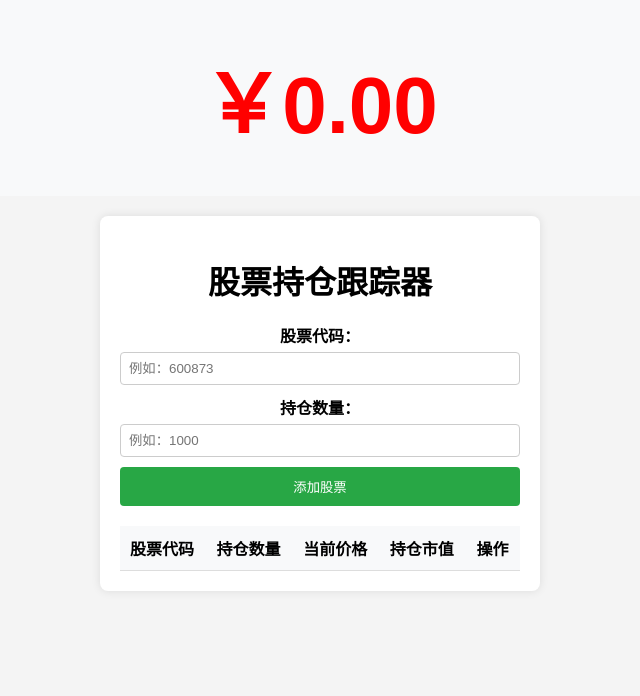
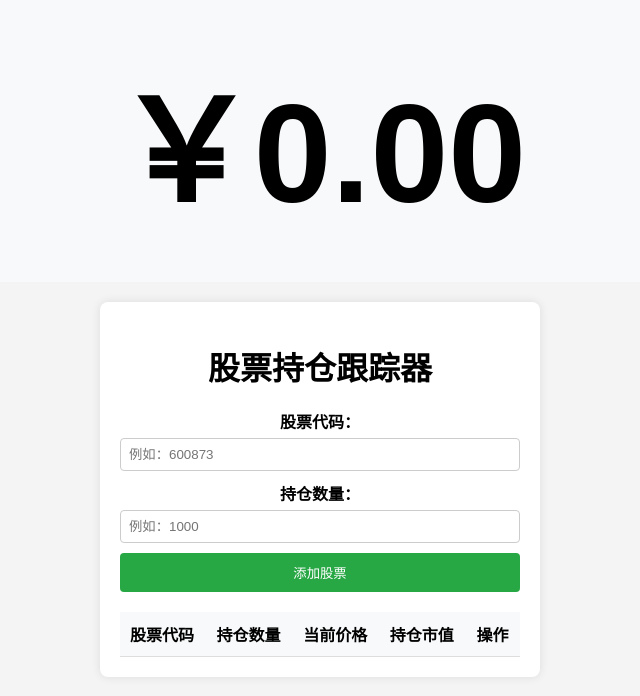
Before and after one commit to xyjxg/yanglaojin, a plain HTML site: page index.html in a window 1280 px wide. Shown: the whole page, without its empty margins (320-960 px from the left). Drawn offline with Linux system fonts and the light colour scheme.

Commit message:
Update styles.css

```diff
--- a/styles.css
+++ b/styles.css
@@ -11,9 +11,9 @@ body {
 
 /* 总市值显示样式 */
 .total-value-display {
-    font-size: 80px; /* 非常大的字体 */
+    font-size: 140px; /* 非常大的字体 */
     font-weight: bold;
-    color: #ff0000; /* 红色 */
+    color: #000000; /* 红色 */
     padding: 40px;
     background-color: #f8f9fa;
     border-radius: 8px;
```
